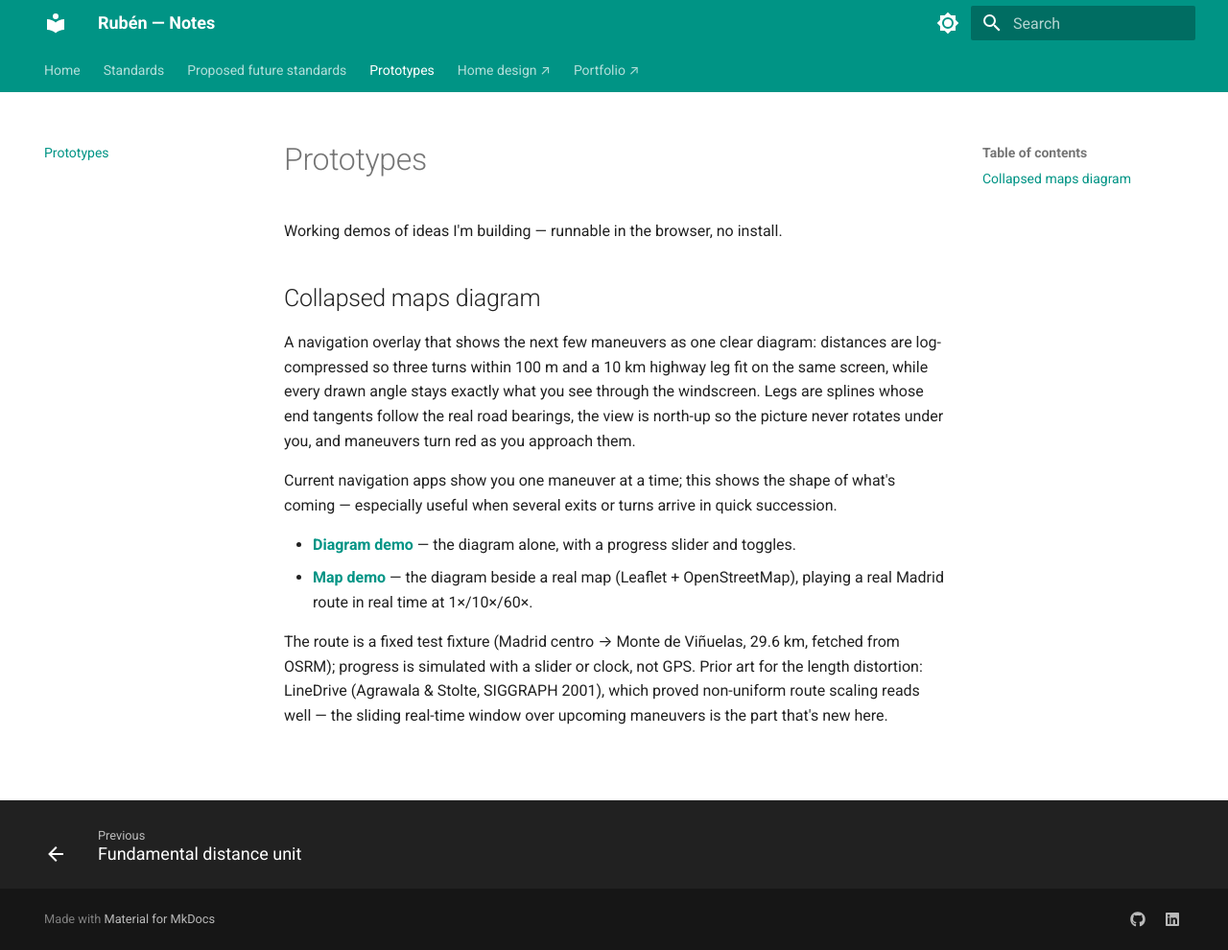
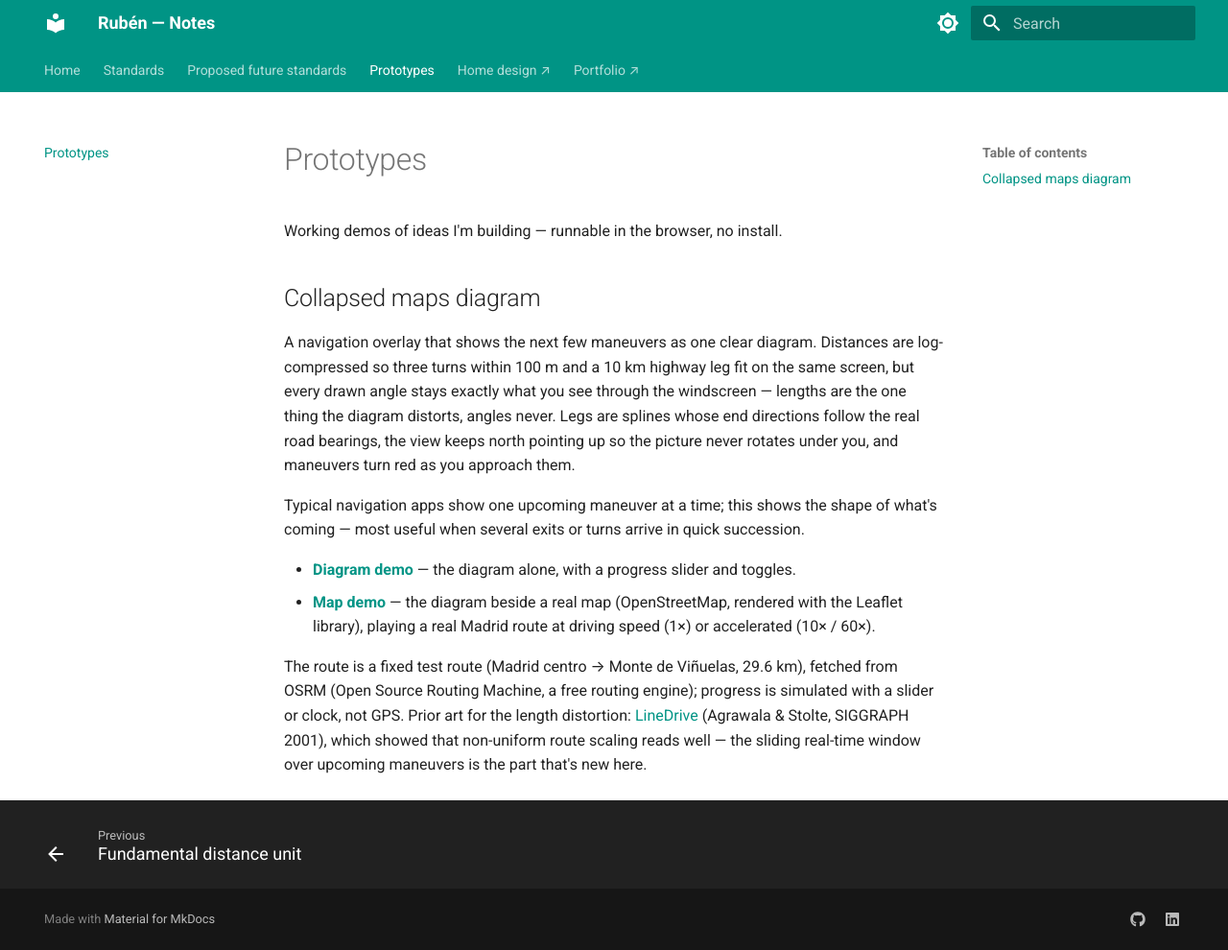
Before and after one commit to rubenayla/notes, an MkDocs documentation site: the page built from docs/prototypes.md, in a window 1280 px wide and 990 px high. Shown: the whole window at 96% size. Built offline with MkDocs 1.6.1 and Material for MkDocs 9.7.7, drawn with Linux system fonts in a browser that asks for light colours.

Commit message:
prototypes: cold-reader fixes — expand OSRM, link LineDrive paper, fix 'real time' phrasing, gloss jargon

```diff
--- a/docs/prototypes.md
+++ b/docs/prototypes.md
@@ -4,11 +4,11 @@ Working demos of ideas I'm building — runnable in the browser, no install.
 
 ## Collapsed maps diagram
 
-A navigation overlay that shows the next few maneuvers as one clear diagram: distances are log-compressed so three turns within 100 m and a 10 km highway leg fit on the same screen, while every drawn angle stays exactly what you see through the windscreen. Legs are splines whose end tangents follow the real road bearings, the view is north-up so the picture never rotates under you, and maneuvers turn red as you approach them.
+A navigation overlay that shows the next few maneuvers as one clear diagram. Distances are log-compressed so three turns within 100 m and a 10 km highway leg fit on the same screen, but every drawn angle stays exactly what you see through the windscreen — lengths are the one thing the diagram distorts, angles never. Legs are splines whose end directions follow the real road bearings, the view keeps north pointing up so the picture never rotates under you, and maneuvers turn red as you approach them.
 
-Current navigation apps show you one maneuver at a time; this shows the shape of what's coming — especially useful when several exits or turns arrive in quick succession.
+Typical navigation apps show one upcoming maneuver at a time; this shows the shape of what's coming — most useful when several exits or turns arrive in quick succession.
 
 - **[Diagram demo](prototypes/maps-collapsed-diagram/index.html)** — the diagram alone, with a progress slider and toggles.
-- **[Map demo](prototypes/maps-collapsed-diagram/map.html)** — the diagram beside a real map (Leaflet + OpenStreetMap), playing a real Madrid route in real time at 1×/10×/60×.
+- **[Map demo](prototypes/maps-collapsed-diagram/map.html)** — the diagram beside a real map (OpenStreetMap, rendered with the Leaflet library), playing a real Madrid route at driving speed (1×) or accelerated (10× / 60×).
 
-The route is a fixed test fixture (Madrid centro → Monte de Viñuelas, 29.6 km, fetched from OSRM); progress is simulated with a slider or clock, not GPS. Prior art for the length distortion: LineDrive (Agrawala & Stolte, SIGGRAPH 2001), which proved non-uniform route scaling reads well — the sliding real-time window over upcoming maneuvers is the part that's new here.
+The route is a fixed test route (Madrid centro → Monte de Viñuelas, 29.6 km), fetched from OSRM (Open Source Routing Machine, a free routing engine); progress is simulated with a slider or clock, not GPS. Prior art for the length distortion: [LineDrive](http://graphics.stanford.edu/papers/routemaps/) (Agrawala & Stolte, SIGGRAPH 2001), which showed that non-uniform route scaling reads well — the sliding real-time window over upcoming maneuvers is the part that's new here.
```
